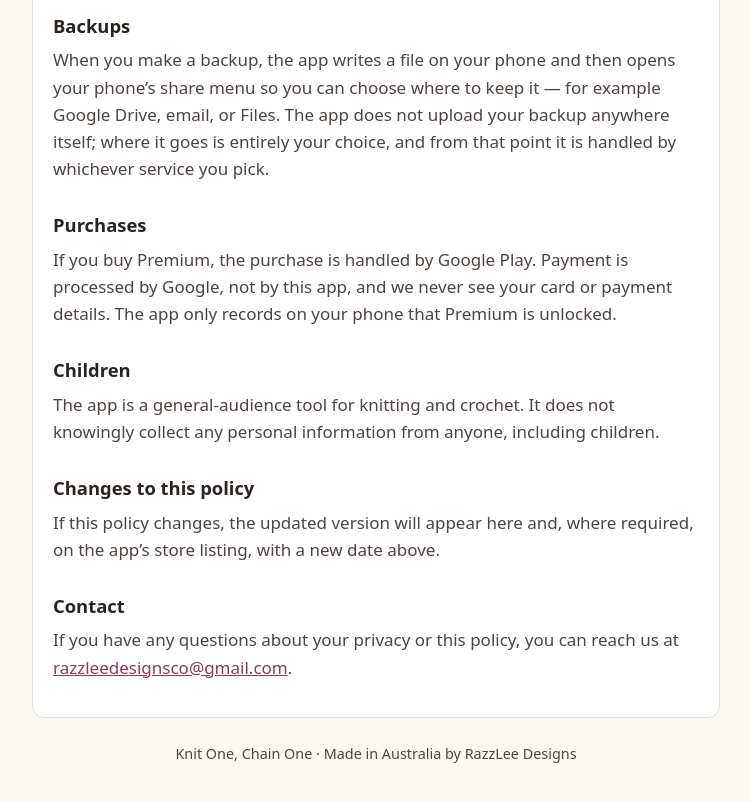
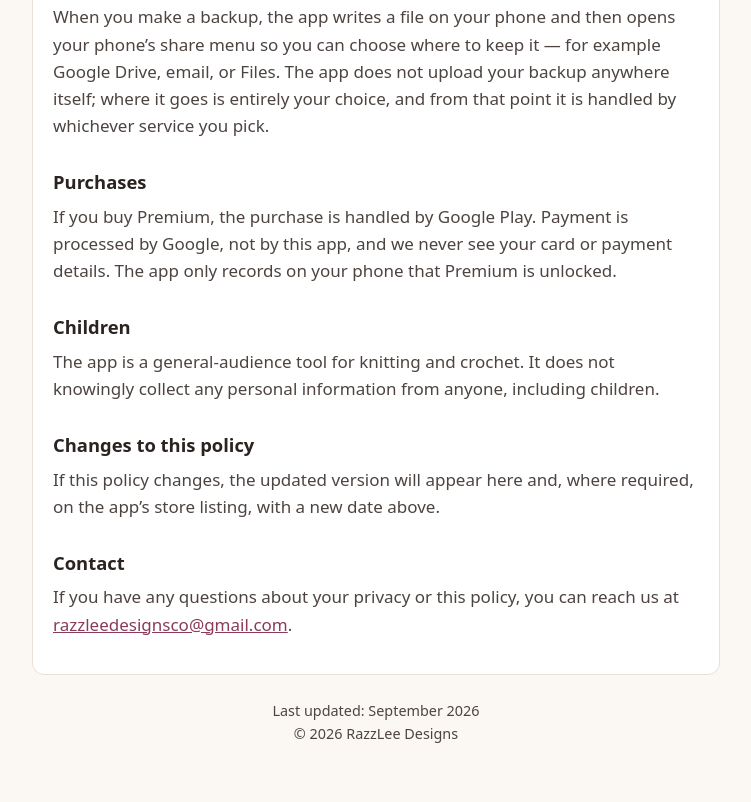
Before and after one commit to knitonechainone/knitonechainone, a plain HTML site: page index.html in a window 1280 px wide. Shown: the part 868-1670 px from the top of the page, without its empty margins (264-1015 px from the left). Drawn offline with Linux system fonts and the light colour scheme.

Commit message:
End the page with the same two lines as the app's policy screen

```diff
--- a/index.html
+++ b/index.html
@@ -87,7 +87,6 @@
 	<div class="card">
 		<p class="app">Knit One, Chain One</p>
 		<h1>Privacy Policy</h1>
-		<p class="updated">Last updated: September 2026</p>
 
 		<p class="intro">
 			Knit One, Chain One is built to keep your information private. In short: everything you put in the
@@ -153,7 +152,11 @@
 		</p>
 	</div>
 
-	<footer>Knit One, Chain One · Made in Australia by RazzLee Designs</footer>
+	<!-- The same two lines the app's own Privacy Policy screen ends with. -->
+	<footer>
+		Last updated: September 2026<br>
+		© 2026 RazzLee Designs
+	</footer>
 </main>
 </body>
 </html>
```
